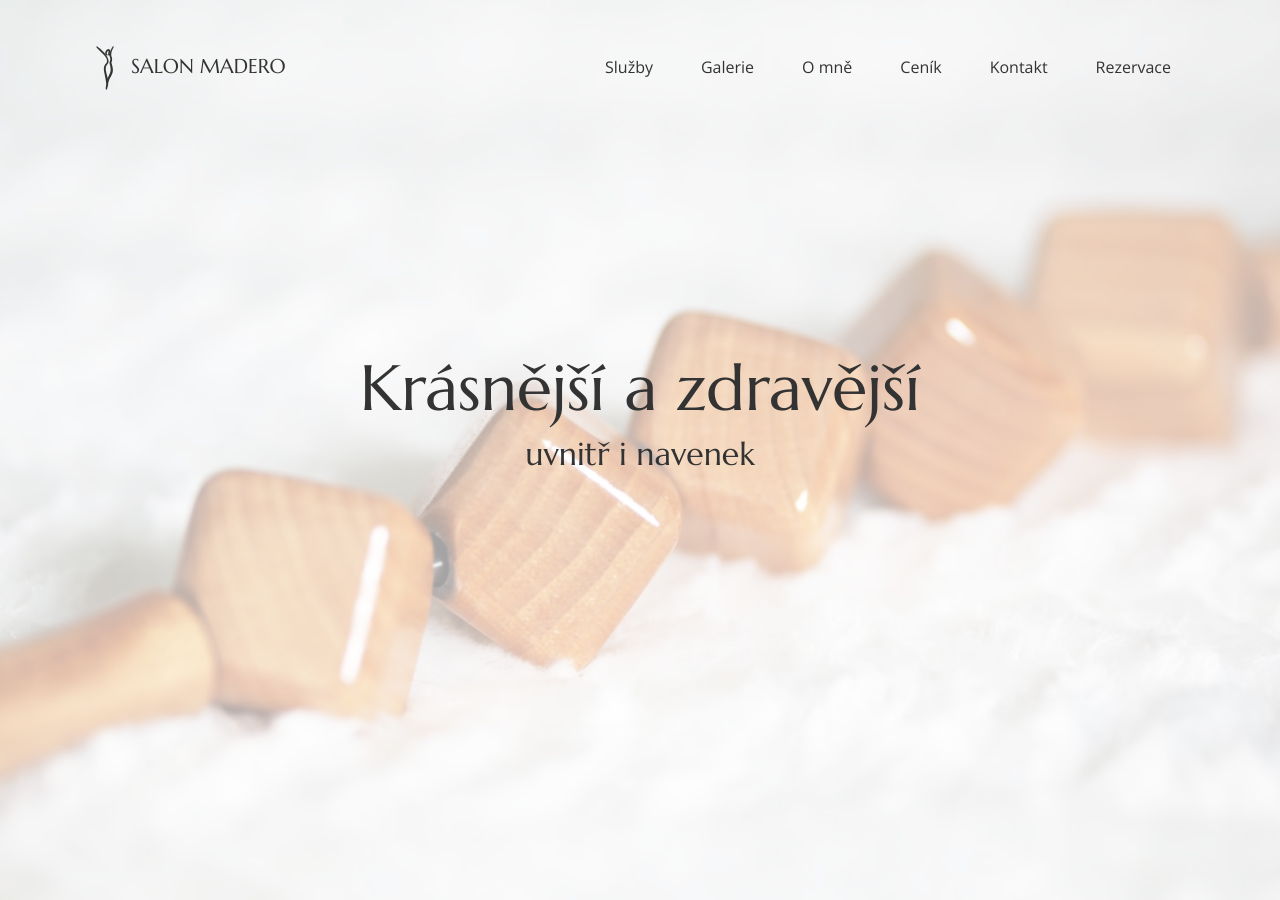
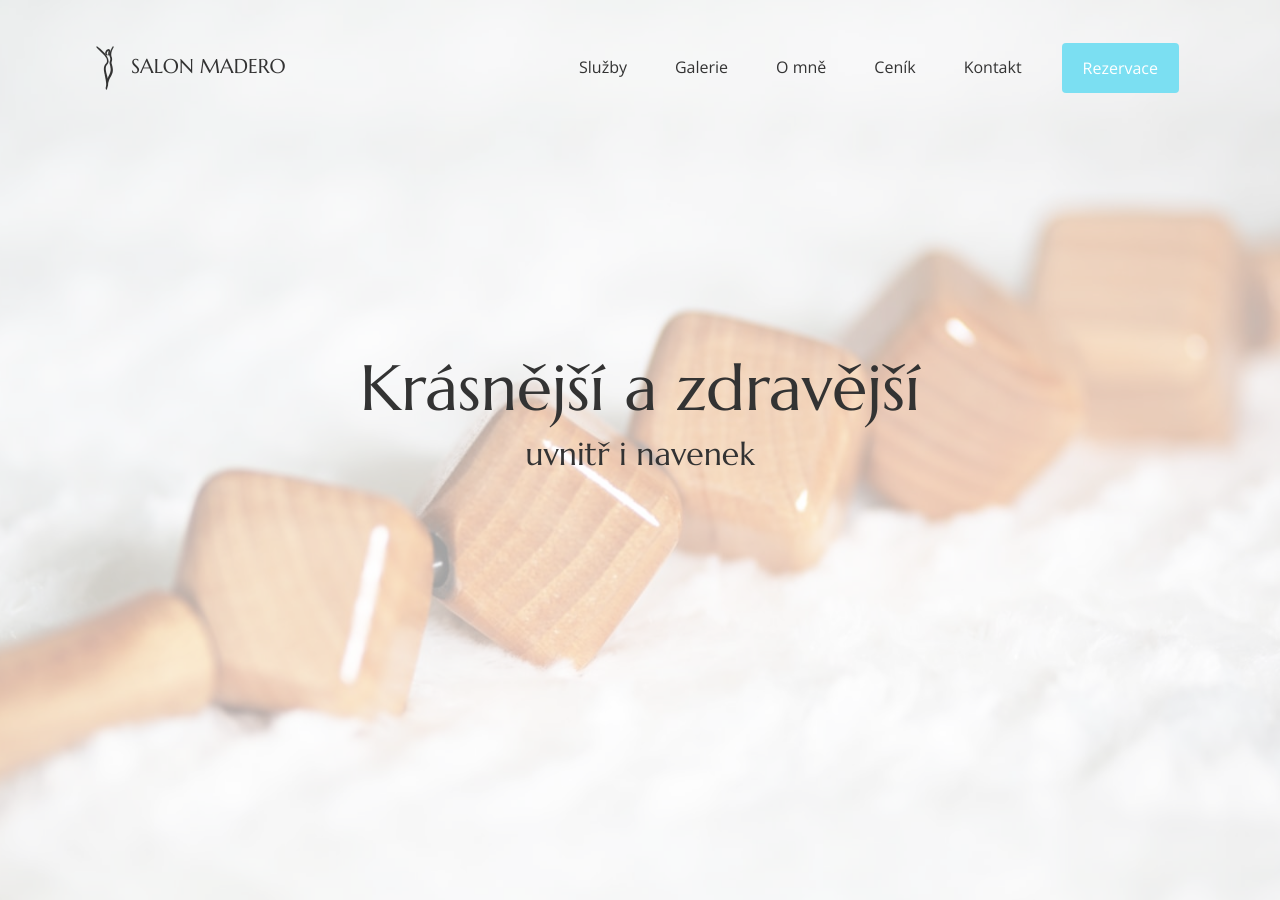
Before and after one commit to salonmadero/salonmadero.github.io, a Jekyll site: the page built from index.html, in a window 1280 px wide and 900 px high. Built offline with Jekyll 4.4.1, drawn with Linux system fonts in a browser that asks for light colours.

Commit message:
header reservation link styling

```diff
--- a/_includes/header.html
+++ b/_includes/header.html
@@ -18,8 +18,8 @@
                     <li class="nav-item"><a class="nav-link scroll-link" href="omne.html">O mně</a></li>
                     <li class="nav-item"><a class="nav-link scroll-link" href="cenik.html">Ceník</a></li>
                     <li class="nav-item"><a class="nav-link scroll-link" href="#kontakt">Kontakt</a></li>
-                    <li class="nav-item"><a class="nav-link scroll-link" href="https://salonmadero.getpuxi.cz/cs/p/salonmadero" target="_blank">Rezervace</a></li>
                 </ul>
+                <a class="btn" href="https://salonmadero.getpuxi.cz/cs/p/salonmadero" target="_blank">Rezervace</a>
             </div>
         </div>
     </nav>
```
